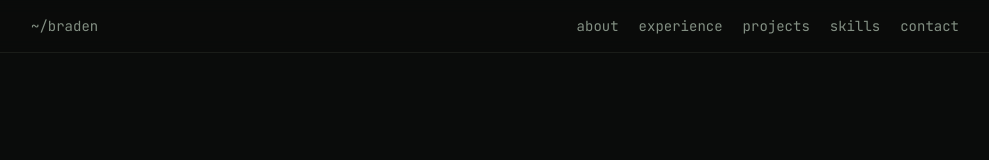
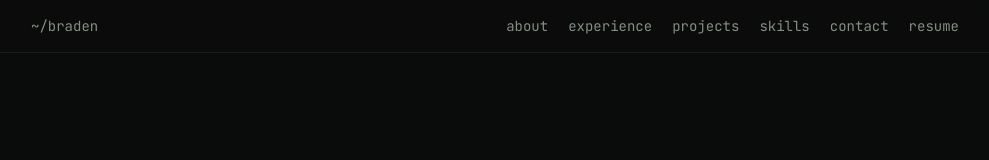
Before and after one commit to bgverz/braden-garcia-website, a Next.js app: page / in a window 1280 px wide. Shown: the top 160 px of the page, without its empty margins (145-1134 px from the left). Built offline with nearby package versions, Linux system fonts and the light colour scheme.

Commit message:
download resume button

```diff
--- a/src/components/chrome/site-nav.tsx
+++ b/src/components/chrome/site-nav.tsx
@@ -1,9 +1,12 @@
-const LINKS = [
+type NavLink = { href: string; label: string; download?: string };
+
+const LINKS: NavLink[] = [
   { href: "#about", label: "about" },
   { href: "#experience", label: "experience" },
   { href: "#projects", label: "projects" },
   { href: "#skills", label: "skills" },
   { href: "#contact", label: "contact" },
+  { href: "/resume.pdf", label: "resume", download: "Braden-Garcia-Resume.pdf" },
 ];
 
 export function SiteNav() {
@@ -20,7 +23,11 @@ export function SiteNav() {
         <ul className="flex flex-1 flex-wrap justify-end gap-x-3 gap-y-1 md:gap-x-5">
           {LINKS.map((link) => (
             <li key={link.href}>
-              <a href={link.href} className="text-fg-dim transition-colors hover:text-accent">
+              <a
+                href={link.href}
+                download={link.download}
+                className="text-fg-dim transition-colors hover:text-accent"
+              >
                 {link.label}
               </a>
             </li>
```
Also changed, not shown: 1 other file (tests, documents, lock files or other folders).
